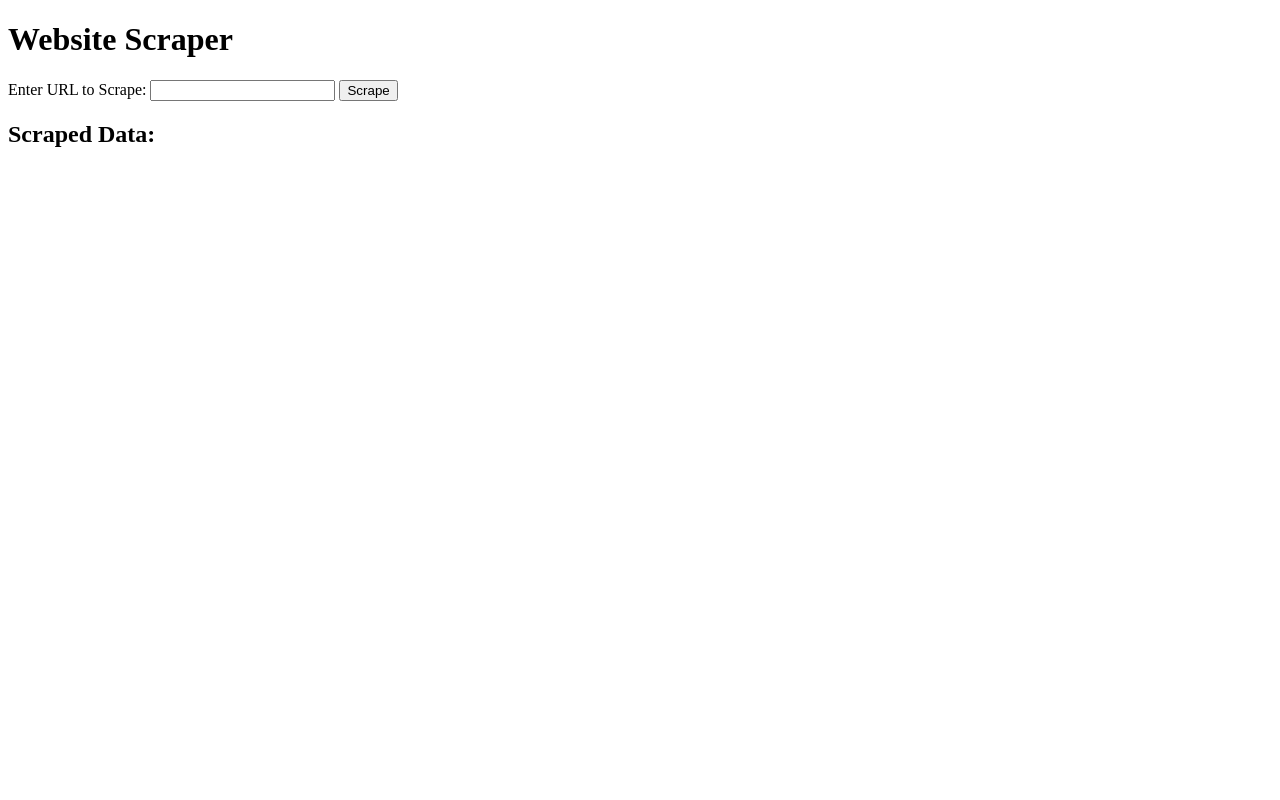
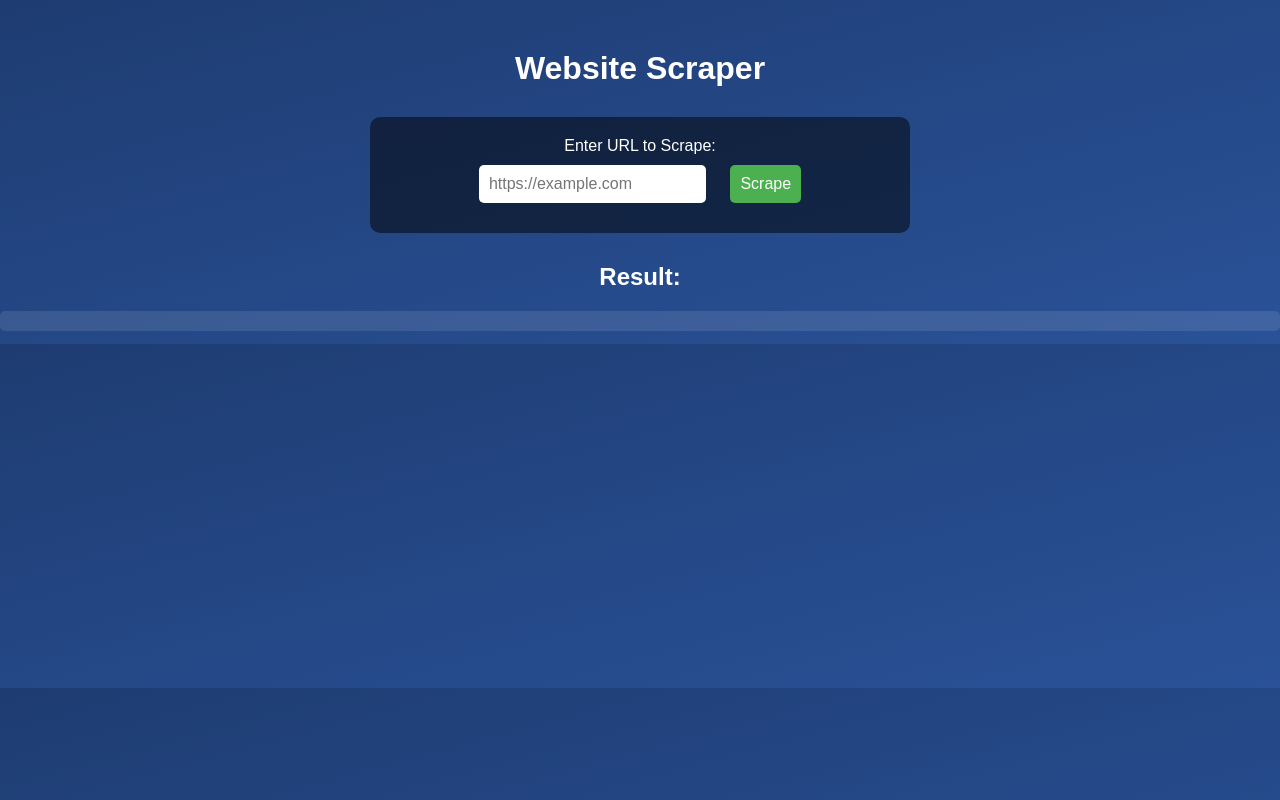
Before and after one commit to Transactic/Web-Scrape, a website: page index.html in a window 1280 px wide. Drawn offline with Linux system fonts and the light colour scheme.

Commit message:
Update index.html

```diff
--- a/index.html
+++ b/index.html
@@ -3,17 +3,61 @@
 <head>
     <meta charset="UTF-8">
     <meta name="viewport" content="width=device-width, initial-scale=1.0">
-    <title>Web Scraper</title>
+    <title>Website Scraper</title>
+    <style>
+        body {
+            font-family: Arial, sans-serif;
+            margin: 0;
+            padding: 0;
+            background: linear-gradient(to bottom right, #1e3c72, #2a5298);
+            color: #ffffff;
+            text-align: center;
+        }
+        h1 {
+            margin-top: 50px;
+        }
+        form {
+            margin: 30px auto;
+            padding: 20px;
+            max-width: 500px;
+            background: rgba(0, 0, 0, 0.5);
+            border-radius: 10px;
+        }
+        input, button {
+            padding: 10px;
+            margin: 10px;
+            border-radius: 5px;
+            border: none;
+            font-size: 16px;
+        }
+        button {
+            background-color: #4CAF50;
+            color: white;
+            cursor: pointer;
+        }
+        button:hover {
+            background-color: #45a049;
+        }
+        #result {
+            margin-top: 20px;
+        }
+        pre {
+            background: rgba(255, 255, 255, 0.1);
+            padding: 10px;
+            border-radius: 5px;
+            text-align: left;
+        }
+    </style>
 </head>
 <body>
     <h1>Website Scraper</h1>
     <form id="scrapeForm">
-        <label for="url">Enter URL to Scrape:</label>
-        <input type="url" id="url" name="url" required>
+        <label for="url">Enter URL to Scrape:</label><br>
+        <input type="url" id="url" name="url" placeholder="https://example.com" required>
         <button type="submit">Scrape</button>
     </form>
     <div id="result">
-        <h2>Scraped Data:</h2>
+        <h2>Result:</h2>
         <pre id="output"></pre>
     </div>
 
@@ -28,8 +72,17 @@
                     headers: { 'Content-Type': 'application/json' },
                     body: JSON.stringify({ url })
                 });
-                const data = await response.json();
-                document.getElementById("output").textContent = JSON.stringify(data, null, 2);
+
+                if (!response.ok) throw new Error(await response.text());
+                const blob = await response.blob();
+
+                // Trigger file download
+                const link = document.createElement('a');
+                link.href = URL.createObjectURL(blob);
+                link.download = 'website.zip';
+                link.click();
+
+                document.getElementById("output").textContent = "Website files downloaded successfully!";
             } catch (err) {
                 document.getElementById("output").textContent = `Error: ${err.message}`;
             }
```
